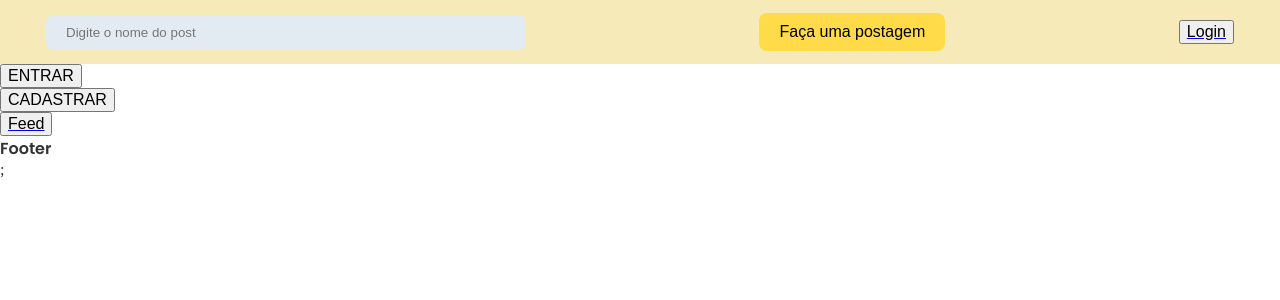
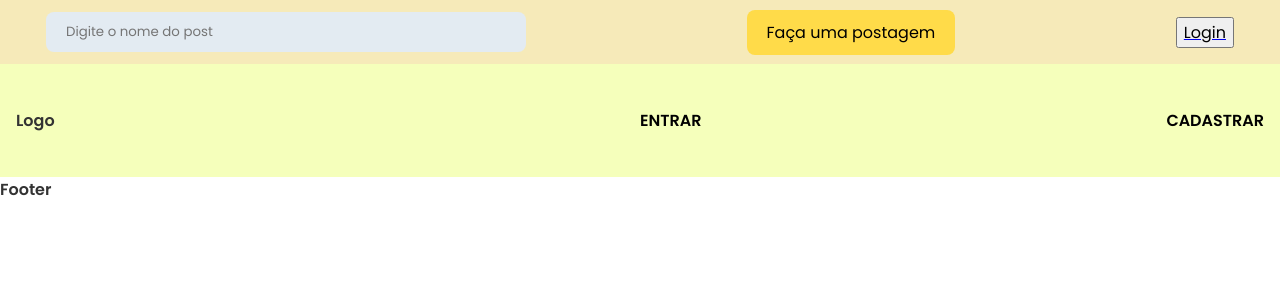
Before and after one commit to joaovrcosta/questty_project, a React (Create React App) app: page / in a window 1280 px wide. Shown: the top 300 px of the page. Built offline with nearby package versions, Linux system fonts and the light colour scheme; no server answers; what miragejs would draw is missing.

Commit message:
começando a fazer alguma coisinha

```diff
--- a/src/App.jsx
+++ b/src/App.jsx
@@ -39,7 +39,6 @@ function App() {
           </Route>
         </Routes>
       </BrowserRouter>
-      ;
     </>
   );
 }
--- a/src/components/HeaderLadingPage/LadingHeader.jsx
+++ /dev/null
@@ -1,8 +0,0 @@
-export function LadingHeader() {
-  return (
-    <>
-      <button>ENTRAR</button>
-      <button>CADASTRAR</button>
-    </>
-  );
-}
--- /dev/null
+++ b/src/components/HeaderLandingPage/LandingHeader.jsx
@@ -0,0 +1,17 @@
+import styles from "./LandingHeader.module.scss"
+
+export function LandingHeader() {
+  return (
+    <>
+      <header className={styles.headerLanding}>
+        <div className={styles.headerLandingLogo}>
+          <p>Logo</p>
+        </div>
+        <nav className={styles.headerLandingNavButtons}>
+          <a href="/login">Entrar</a>
+          <a href="/signup">Cadastrar</a>
+        </nav>
+      </header>
+    </>
+  );
+}
--- /dev/null
+++ b/src/components/HeaderLandingPage/LandingHeader.module.scss
@@ -0,0 +1,25 @@
+.headerLanding{
+    display: flex;
+    padding: 2rem 1rem;
+    background: #f5ffbb;
+    align-items: center;
+    justify-content: space-between;
+
+    &Logo{
+        width: 50%;
+    }
+
+    &NavButtons{
+        width: 50%;
+        display: flex;
+        justify-content: space-between;
+
+        a{
+            padding: 0.75rem 0;
+            color: #000;
+            font-weight: 700;
+            text-transform: uppercase;
+            text-decoration: none;
+        }
+    }
+}
--- a/src/pages/Home/Home.jsx
+++ b/src/pages/Home/Home.jsx
@@ -1,13 +1,18 @@
 import { Footer } from "../../components/Footer/Footer";
 import { Link } from 'react-router-dom';
-import { LadingHeader } from "../../components/HeaderLadingPage/LadingHeader";
+import { LandingHeader } from "../../components/HeaderLandingPage/LandingHeader";
 
 export function Home() {
 
     return (
         <>
-            <LadingHeader />
-            <Link to="feed"><button>Feed</button></Link>
+            <LandingHeader />
+            {/* <Link to="feed"><button>Feed</button></Link> */}
+            {/* <h2>Responder e aprender</h2>
+            <div className={styles.inputContainer}>
+                <input className={styles.inputContainerElement} placeholder="Qual a sua dúvida?"></input>
+                <button className={styles.inputContainerButton}>Pergunte</button>
+            </div> */}
             <Footer />
         </>
     )
--- a/src/styles/global.scss
+++ b/src/styles/global.scss
@@ -2,14 +2,13 @@
 
 * {
     box-sizing: border-box;
-
+    font-family: "Poppins";
 }
 
 body {
     padding-top: 4rem;
     margin: 0px;
     color: #333;
-
 }
 
 h1,h2,h3,h4, p {
```
Also changed, not shown: src/components/HeaderLadingPage/LadingHeader.module.scss (deleted).
